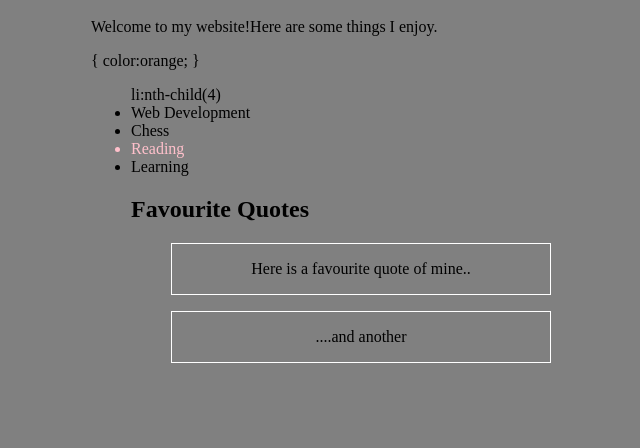
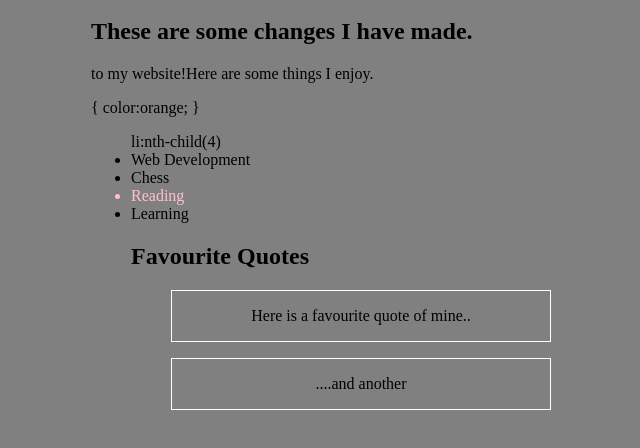
Before and after one commit to aroranamita09/html-demo1, a plain HTML site: page index.html in a window 1280 px wide. Shown: the part 48-496 px from the top of the page, without its empty margins (299-939 px from the left). Drawn offline with Linux system fonts and the light colour scheme.

Commit message:
Added README.md, .gitignoreand modified index.html

```diff
--- a/index.html
+++ b/index.html
@@ -7,8 +7,9 @@
     </head><div>
     <body>
             <h1>My First website</h1>
+            <h2>These are some changes I have made.</h2>
 
-            <p>Welcome to my website!Here are some things I enjoy.</p>
+            <p>to my website!Here are some things I enjoy.</p>
 
             {
                 color:orange;
```
Also changed, not shown: 2 other files.
